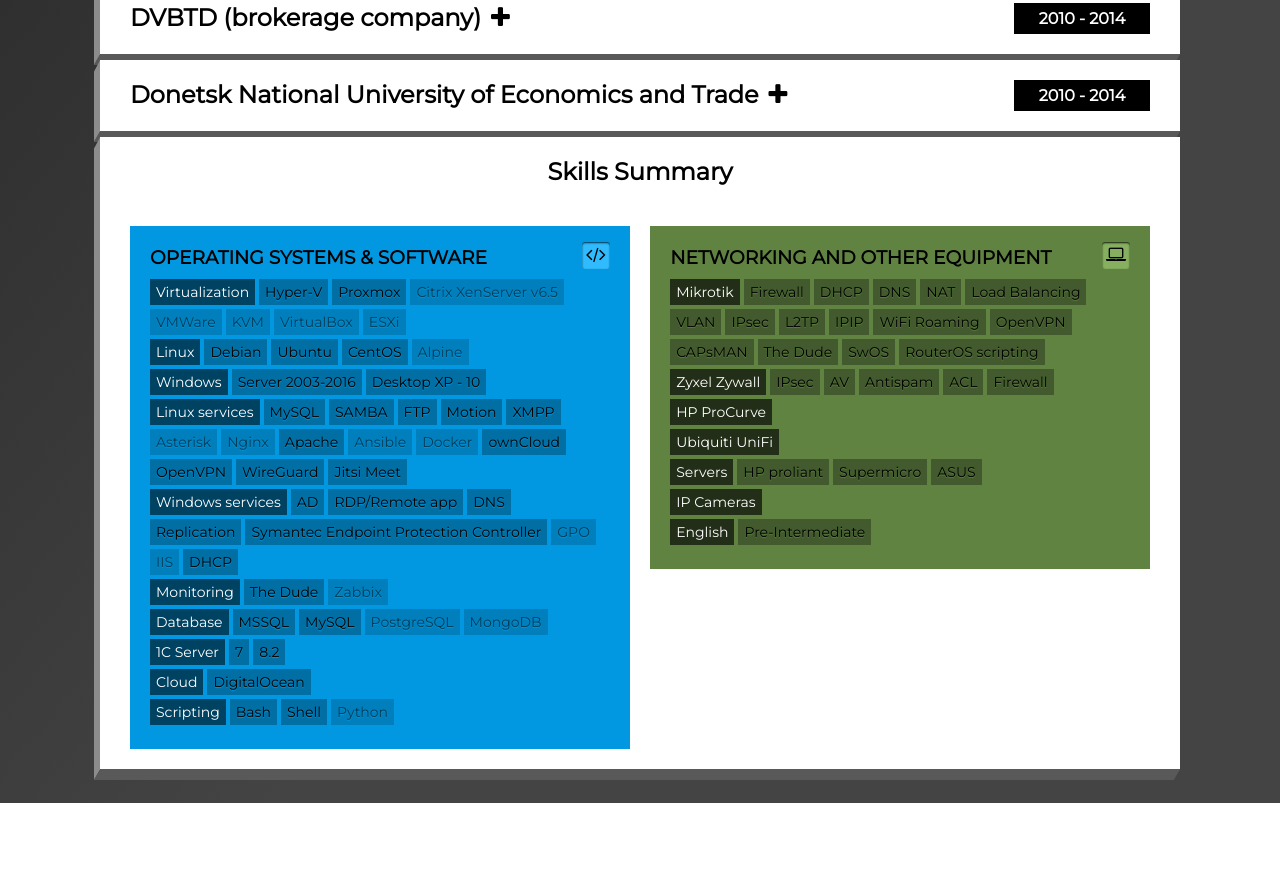
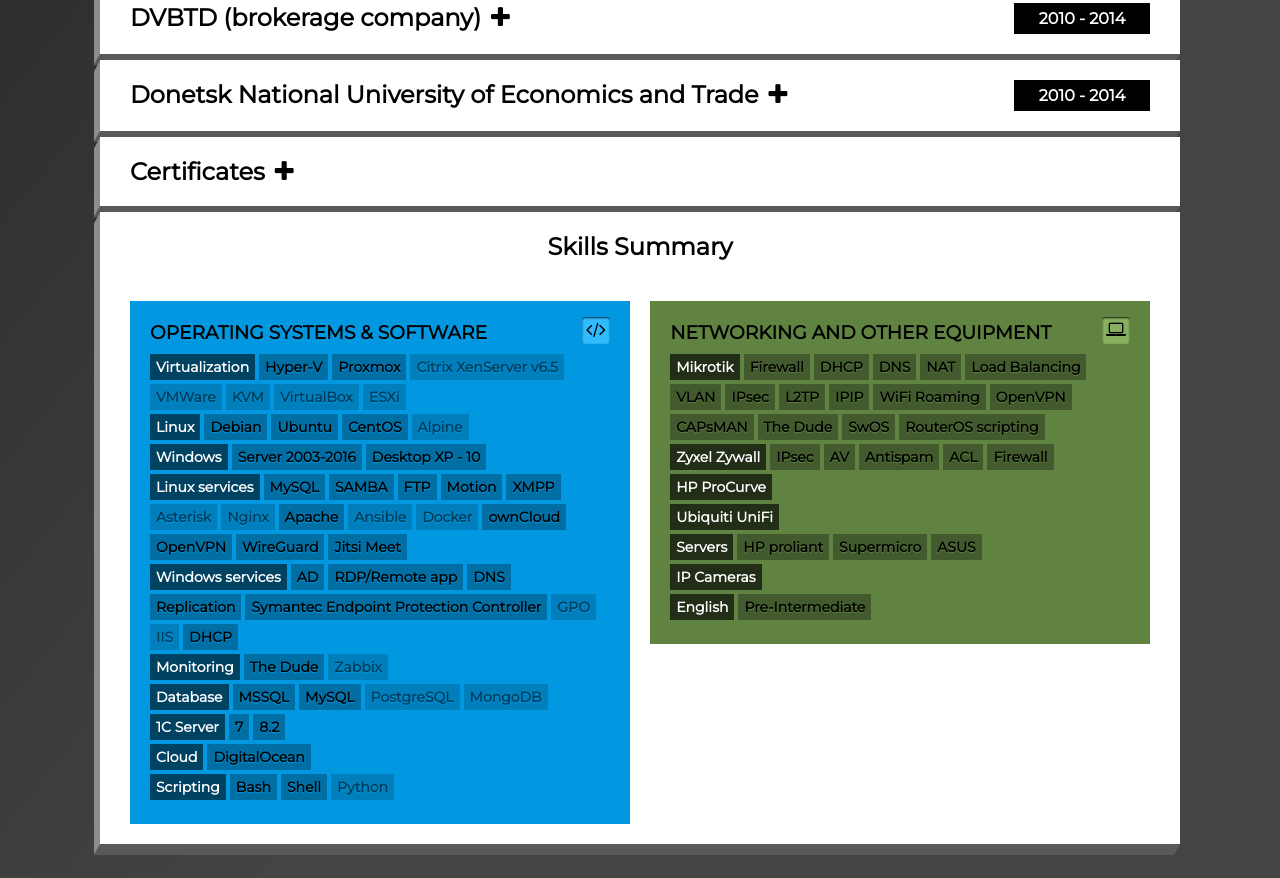
Before and after one commit to Mihailov-SA/mihailov-sa.github.io, a plain HTML site: page index.html in a window 1280 px wide. Shown: the part 714-1592 px from the top of the page. Before the commit the page ends 1517 px from the top, so only its background shows below. Drawn offline with nearby package versions, Linux system fonts and the light colour scheme.

Commit message:
Update index.html

```diff
--- a/index.html
+++ b/index.html
@@ -81,6 +81,19 @@
     <div class="divider"></div>
   </div>
 </div>
+
+<div class="contOut clearfix">
+  <div class="contIn">
+    <div class="section middle clearfix">
+      <div class="job">
+        <h2>Certificates<i class="fa fa-plus openBtn"></i></h2>
+        <p><strong>DevOps Courses ZONE3000 <a href="https://devops-courses.zone3000.net/certificate-zn0013/">#zn00013</a><br/></p>
+      </div>
+    </div>
+    <div class="divider"></div>
+  </div>
+</div>
+
 <div class="contOut clearfix half">
   <div class="contIn">
   <h2 align="center"> Skills Summary </h2>
```
